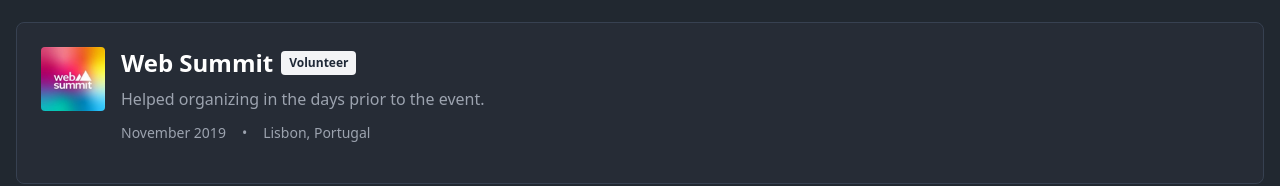
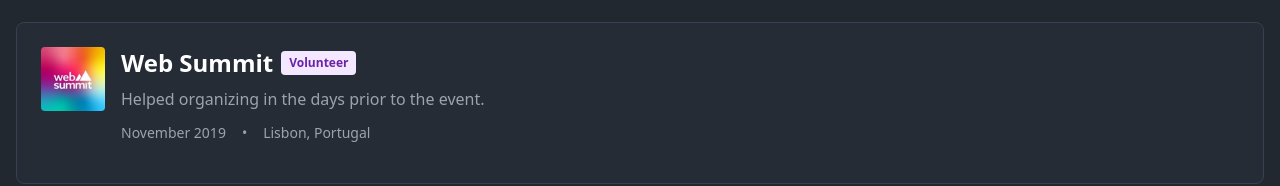
Before and after one commit to pedroduartek/personal-website.ai, a React (Vite) app in the folder apps/web/: page /education in a window 1280 px wide. Shown: the part 981-1167 px from the top of the page. Built offline with nearby package versions, Linux system fonts and the light colour scheme.

Commit message:
Fix conference type checks to match updated values ('Presented', 'Volunteer')

```diff
--- a/apps/web/src/features/conferences/ConferencesPage.tsx
+++ b/apps/web/src/features/conferences/ConferencesPage.tsx
@@ -67,9 +67,9 @@ export default function ConferencesPage() {
                     </h2>
                     <span
                       className={`rounded px-2 py-1 text-xs font-semibold ${
-                        item.type === 'presented'
+                        item.type === 'Presented'
                           ? 'bg-green-100 text-green-800 dark:bg-green-900 dark:text-green-200'
-                          : item.type === 'organized'
+                          : item.type === 'Volunteer'
                             ? 'bg-purple-100 text-purple-800 dark:bg-purple-900 dark:text-purple-200'
                             : 'bg-gray-100 text-gray-800 dark:bg-gray-800 dark:text-gray-200'
                       }`}
--- a/apps/web/src/features/education/EducationPage.tsx
+++ b/apps/web/src/features/education/EducationPage.tsx
@@ -130,9 +130,9 @@ export default function EducationPage() {
                       </h3>
                       <span
                         className={`rounded px-2 py-1 text-xs font-semibold ${
-                          item.type === 'presented'
+                          item.type === 'Presented'
                             ? 'bg-green-100 text-green-800 dark:bg-green-900 dark:text-green-200'
-                            : item.type === 'organized'
+                            : item.type === 'Volunteer'
                               ? 'bg-purple-100 text-purple-800 dark:bg-purple-900 dark:text-purple-200'
                               : 'bg-gray-100 text-gray-800 dark:bg-gray-800 dark:text-gray-200'
                         }`}
```
